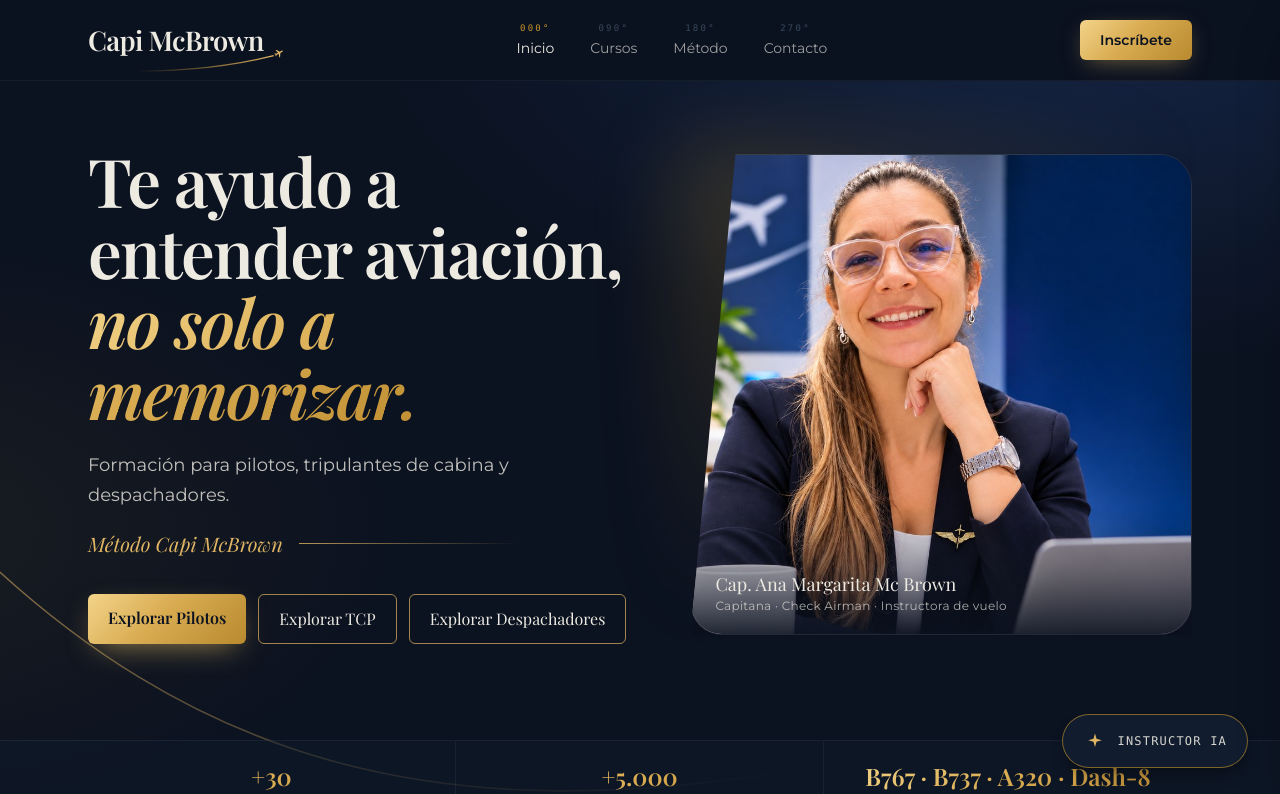
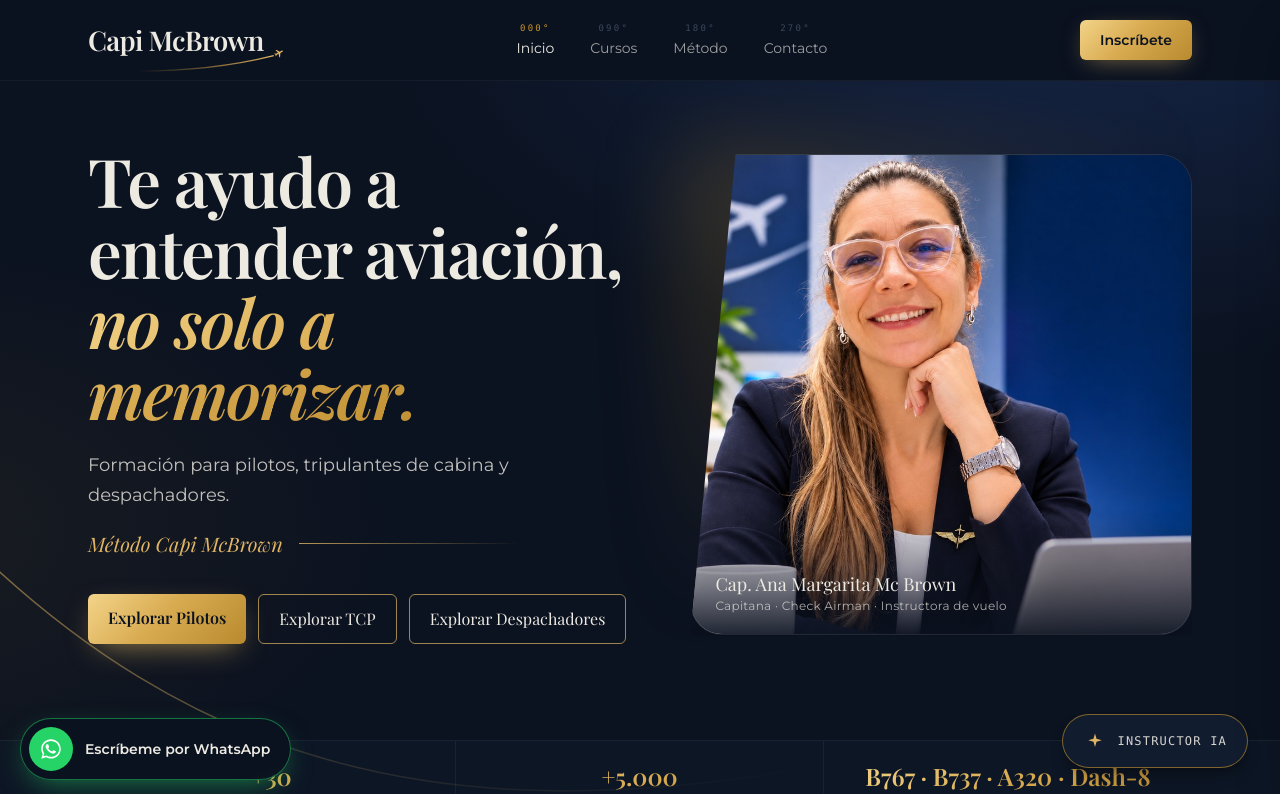
Before and after one commit to capimcbrown/aeroedu-app, a Next.js app: page / in a window 1280 px wide. Shown: the top 794 px of the page. Built offline with nearby package versions, Linux system fonts and the light colour scheme.

Commit message:
WhatsAppFlotante

```diff
--- /dev/null
+++ b/app/components/WhatsAppFlotante.tsx
@@ -0,0 +1,25 @@
+// Botón flotante de WhatsApp (abajo a la izquierda; el Instructor IA queda a la derecha)
+const WHATSAPP_URL =
+  "https://wa.me/573167446685?text=Hola%20Capi%2C%20quiero%20informaci%C3%B3n%20sobre%20los%20cursos.";
+
+export default function WhatsAppFlotante() {
+  return (
+    <a
+      href={WHATSAPP_URL}
+      target="_blank"
+      rel="noopener noreferrer"
+      aria-label="Escribir por WhatsApp"
+      className="group fixed bottom-5 left-5 z-40 flex items-center gap-3 rounded-full border border-[#25D366]/50 bg-[#0b1220]/90 py-2 pl-2 pr-2 shadow-[0_10px_30px_-10px_rgba(37,211,102,0.6)] backdrop-blur transition-transform hover:-translate-y-0.5 sm:pr-5"
+    >
+      <span className="flex h-11 w-11 items-center justify-center rounded-full bg-[#25D366]">
+        <svg viewBox="0 0 32 32" className="h-6 w-6" aria-hidden="true">
+          <path
+            fill="#fff"
+            d="M16 3C8.8 3 3 8.7 3 15.8c0 2.5.7 4.9 2 7L3 29l6.4-2c2 1.1 4.3 1.7 6.6 1.7 7.2 0 13-5.7 13-12.8S23.2 3 16 3zm0 23.4c-2.1 0-4.1-.6-5.9-1.7l-.4-.2-3.8 1.2 1.2-3.7-.3-.4c-1.2-1.8-1.8-3.8-1.8-5.9C5 10 10 5.2 16 5.2S27 10 27 15.9 22 26.4 16 26.4zm6-7.8c-.3-.2-2-1-2.3-1.1-.3-.1-.5-.2-.8.2-.2.3-.9 1.1-1.1 1.3-.2.2-.4.3-.7.1-.3-.2-1.4-.5-2.7-1.6-1-.9-1.7-2-1.9-2.3-.2-.3 0-.5.1-.7l.5-.6c.2-.2.2-.4.3-.6.1-.2 0-.4 0-.6l-1-2.5c-.3-.7-.6-.6-.8-.6h-.7c-.2 0-.6.1-.9.4-.3.3-1.2 1.1-1.2 2.8s1.2 3.2 1.4 3.5c.2.2 2.4 3.6 5.8 5 .8.3 1.4.5 1.9.7.8.3 1.5.2 2.1.1.6-.1 2-.8 2.2-1.6.3-.8.3-1.4.2-1.6-.1-.1-.3-.2-.6-.4z"
+          />
+        </svg>
+      </span>
+      <span className="hidden text-sm font-semibold text-foreground sm:inline">Escríbeme por WhatsApp</span>
+    </a>
+  );
+}
--- a/app/page.tsx
+++ b/app/page.tsx
@@ -2,6 +2,7 @@ import Image from "next/image";
 import SiteHeader from "./components/SiteHeader";
 import InstructorAIWidget from "./components/InstructorAI/InstructorAIWidget";
 import InscripcionForm from "./components/InscripcionForm";
+import WhatsAppFlotante from "./components/WhatsAppFlotante";
 
 type Ruta = {
   id: string;
@@ -348,12 +349,23 @@ export default function Home() {
         <div className="mx-auto flex max-w-6xl flex-col items-center justify-between gap-3 text-xs text-foreground/45 sm:flex-row">
           <span className="font-serif text-base text-foreground/70">Capi McBrown</span>
           <span>@capimcbrown · Educación digital para el gremio aeronáutico</span>
-          <a href="mailto:contacto@capimcbrown.com" className="hover:text-brass-soft">
-            contacto@capimcbrown.com
-          </a>
+          <span className="flex gap-4">
+            <a
+              href="https://wa.me/573167446685"
+              target="_blank"
+              rel="noopener noreferrer"
+              className="hover:text-brass-soft"
+            >
+              WhatsApp +57 316 744 6685
+            </a>
+            <a href="mailto:contacto@capimcbrown.com" className="hover:text-brass-soft">
+              contacto@capimcbrown.com
+            </a>
+          </span>
         </div>
       </footer>
 
+      <WhatsAppFlotante />
       <InstructorAIWidget />
     </div>
   );
```
